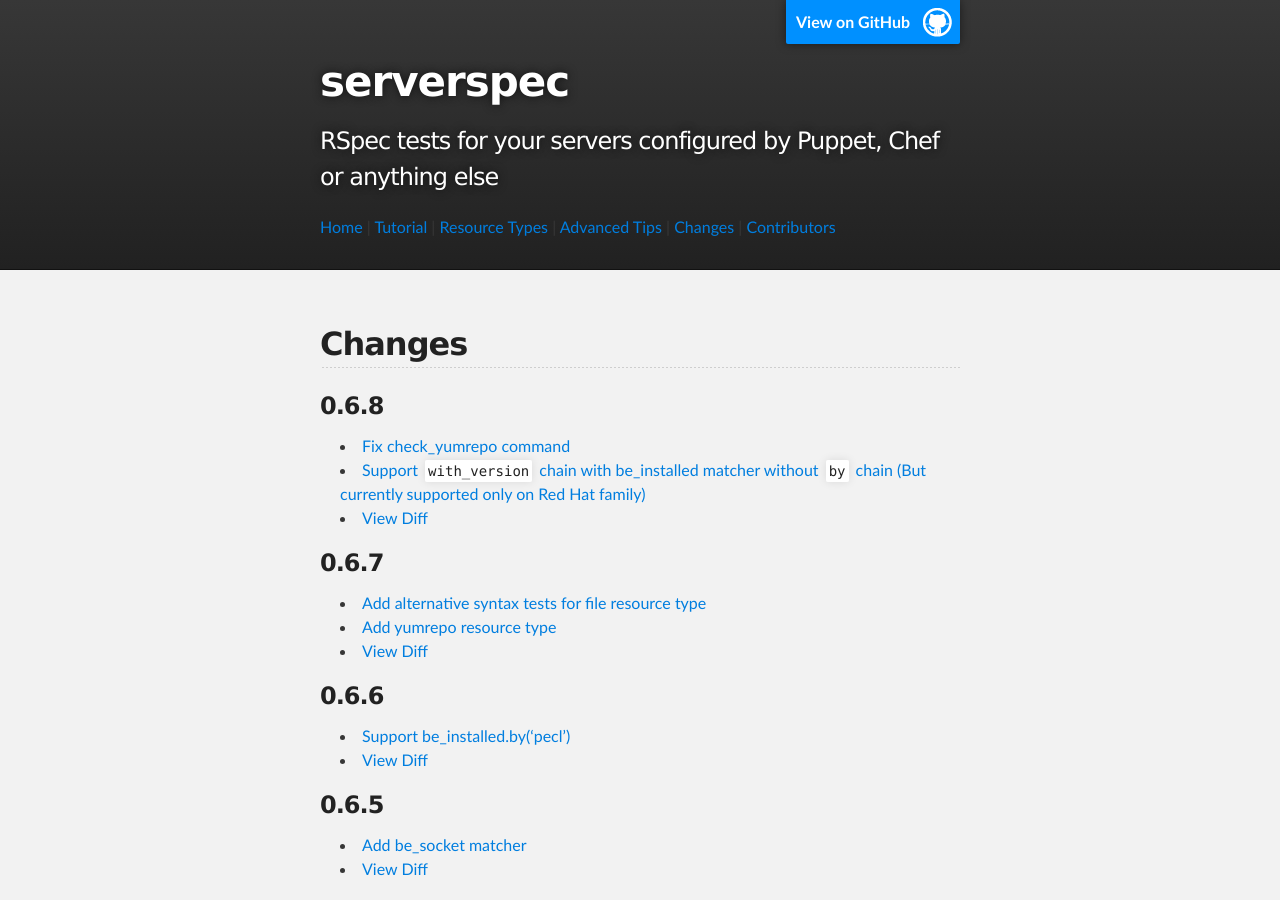
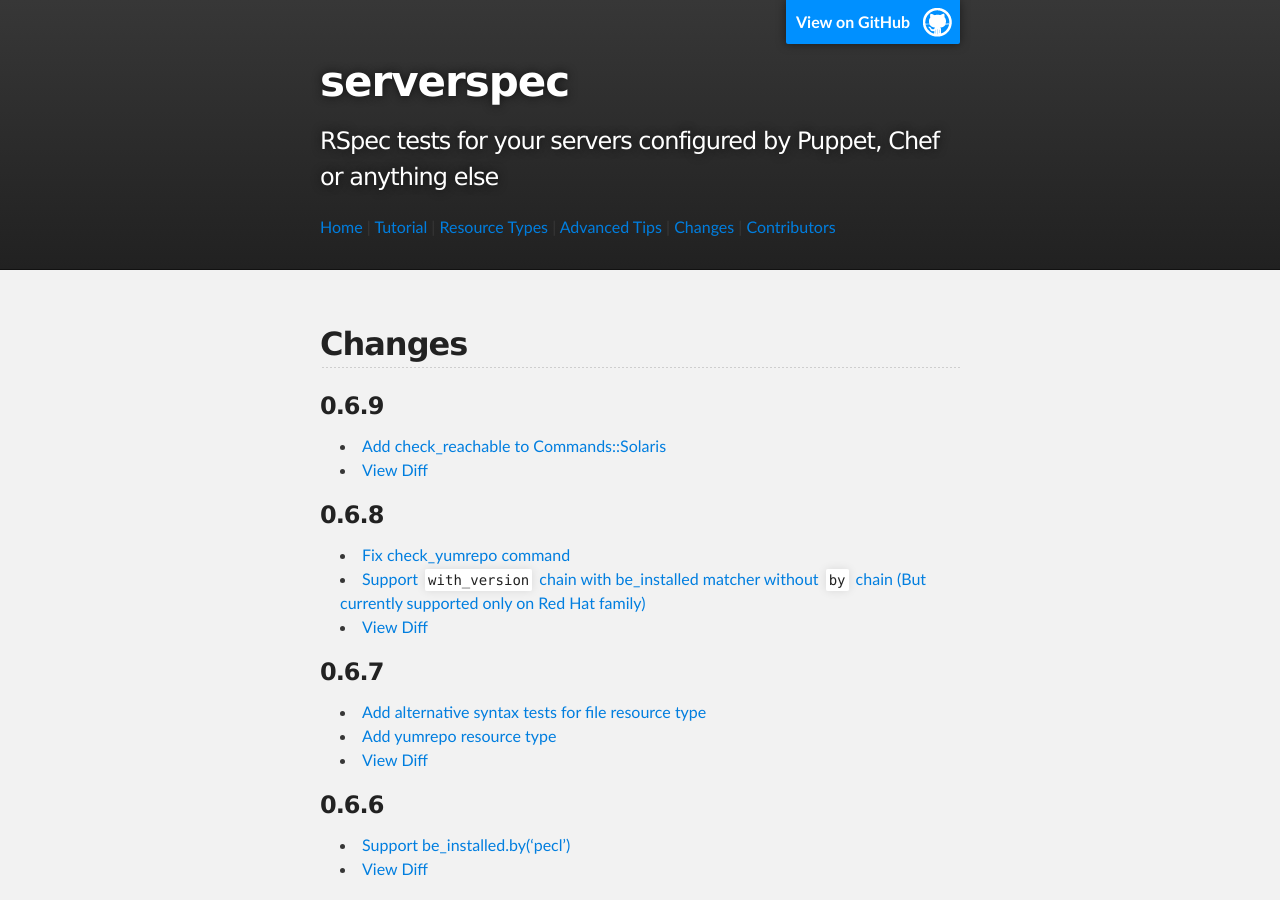
Before and after one commit to serverspec/serverspec.github.io, a Jekyll site: the page built from changes.md, in a window 1280 px wide and 900 px high. Built offline with Jekyll 4.4.1, drawn with Linux system fonts in a browser that asks for light colours; Markdown is read by kramdown in place of the engine named in the settings.

Commit message:
Add description of v0.6.9

```diff
--- a/changes.md
+++ b/changes.md
@@ -4,6 +4,11 @@ title: Changes
 ---
 
 ## Changes
+
+### 0.6.9
+
+ * [Add check_reachable to Commands::Solaris](https://github.com/mizzy/serverspec/pull/165)
+ * [View Diff](https://github.com/mizzy/serverspec/compare/v0.6.8...v0.6.9)
 
 ### 0.6.8
 
```
